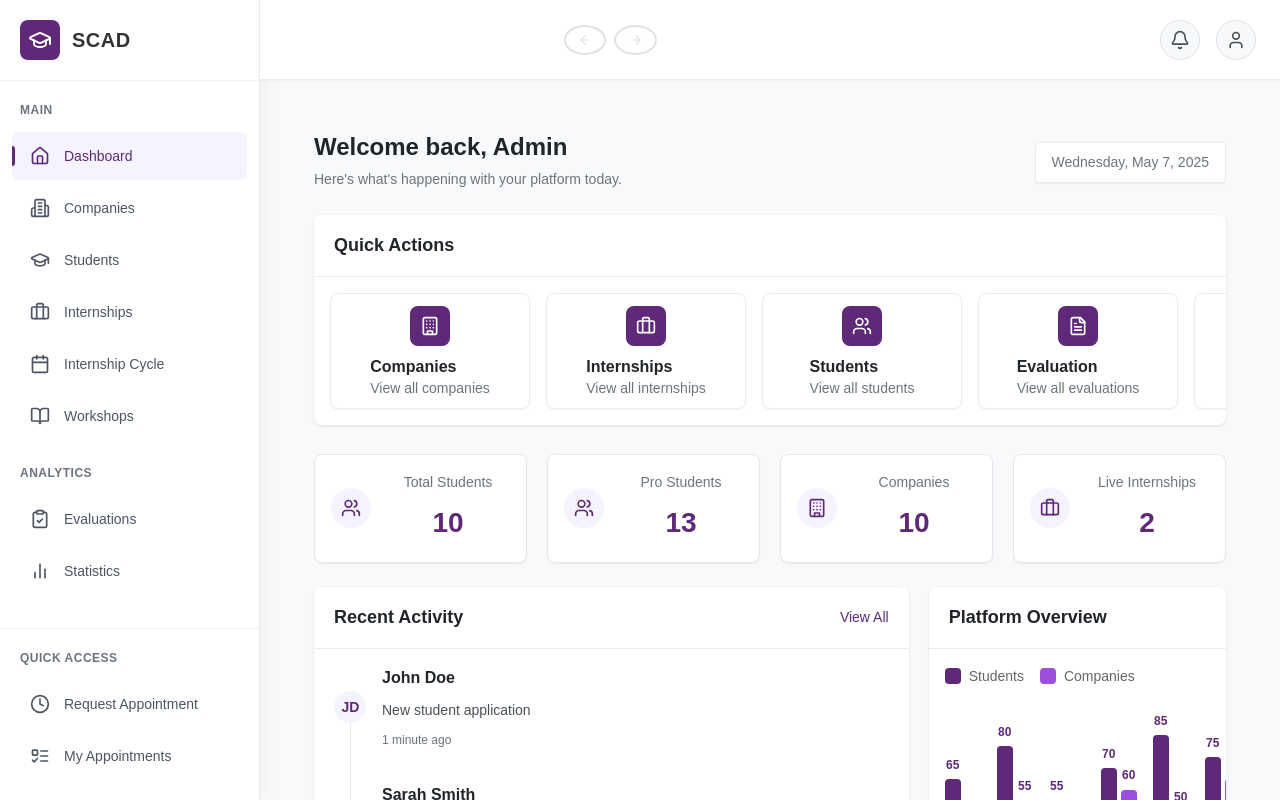
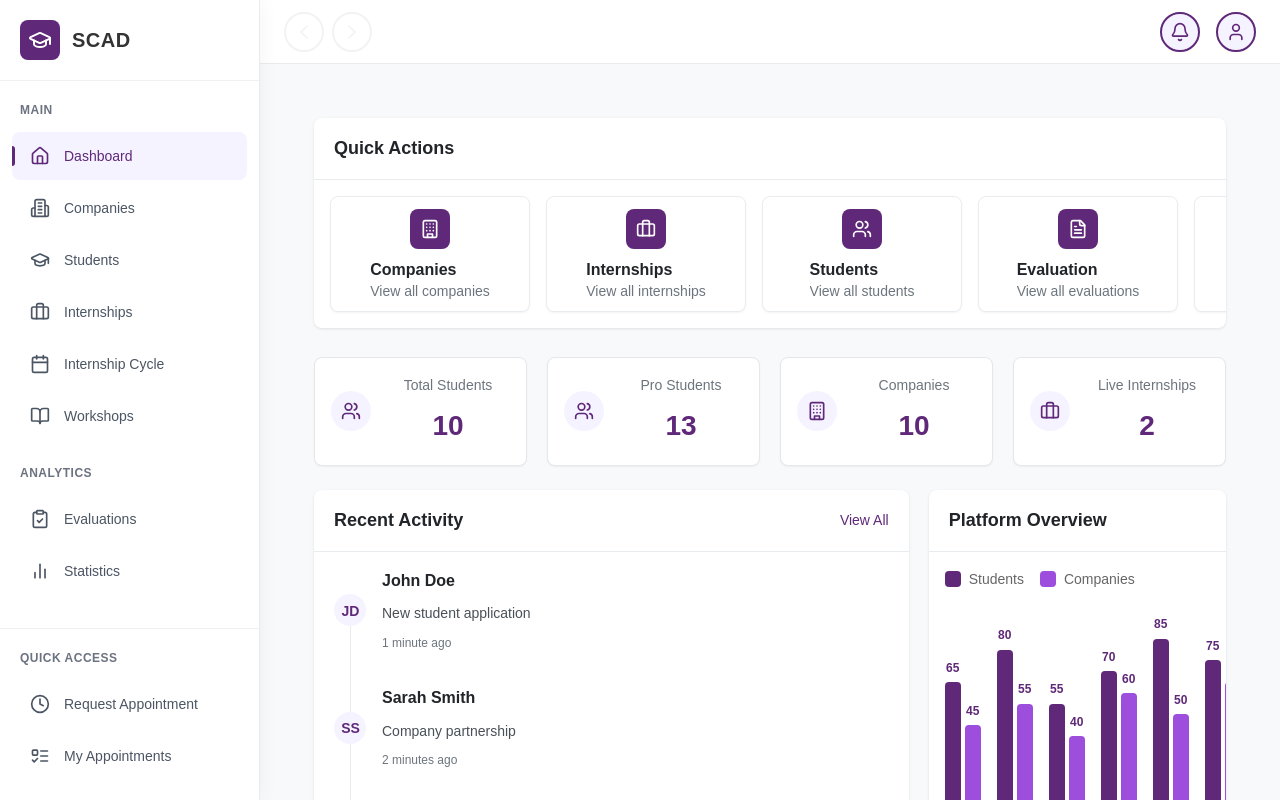
Before and after one commit to yomnaelgohary/Depuggers, a React (Vite) app in the folder my-app/: page /SCAD in a window 1280 px wide. Built offline with nearby package versions, Linux system fonts and the light colour scheme.

Commit message:
me3alem adham ashraf

```diff
--- a/my-app/src/components/Header.css
+++ b/my-app/src/components/Header.css
@@ -58,11 +58,6 @@
 .nav-control-btn:hover:not(.disabled) .nav-arrow-icon {
   color: white; /* Your original hover icon color */
 }
-/* If the SVG itself needs its color changed on hover, and it's inside the span: */
-.nav-control-btn:hover:not(.disabled) .nav-arrow-icon svg {
-  /* stroke: white; */ /* Or fill: white; depending on the SVG */
-  /* This might not be needed if the parent span's color change is sufficient */
-}
 
 
 .nav-control-btn:active:not(.disabled) {
@@ -78,10 +73,6 @@
 .nav-control-btn.disabled .nav-arrow-icon {
   color: #adb5bd; /* Your original disabled icon color */
 }
-/* If the SVG itself needs its color changed when disabled: */
-.nav-control-btn.disabled .nav-arrow-icon svg {
- /* stroke: #adb5bd; */ /* Or fill, if needed */
-}
 
 
 /* --- Enhanced Header Icon Buttons (Notification & Avatar) - REMAINS THE SAME --- */
@@ -94,24 +85,29 @@
   width: 40px;
   height: 40px;
   border-radius: 50%;
-  background-color: #f8f9fa;
-  border: 1px solid #dee2e6;
+  background-color: #f5f3ff;
+  border: 2px solid #5f2878;
+  color: #5f2878;
   display: flex;
   align-items: center;
   justify-content: center;
-  color: #495057;
   cursor: pointer;
-  position: relative;
-  transition: background-color 0.2s ease, color 0.2s ease, border-color 0.2s ease, transform 0.1s ease;
-  padding:0;
+  transition: all 0.2s ease;
+  padding: 0;
+  outline: none;
 }
 .header-icon-button:hover {
-  background-color: #e9ecef;
-  border-color: #ced4da;
-  color: #212529;
+  background-color: #5f2878;
+  color: white;
+  border-color: #5f2878;
+  transform: scale(1.05);
+  box-shadow: 0 2px 8px rgba(95, 40, 120, 0.2);
 }
 .header-icon-button:active {
-  transform: scale(0.92);
+  background-color: #5f2878;
+  color: white;
+  border-color: #5f2878;
+  transform: scale(0.97);
 }
 .header-icon-button:focus-visible {
   outline: 2px solid #5f2878;
@@ -120,9 +116,7 @@
 .header-icon-button:focus {
   outline: none;
 }
-.avatar-button-override {
-  /* Styles if needed */
-}
+
 .notification-container,
 .avatar-container {
   position: relative;
@@ -152,11 +146,12 @@
   position: absolute;
   top: calc(40px + 12px);
   right: 0;
-  width: 280px;
+  width: 220px;
+  min-height: 70px;
   background-color: #ffffff;
   border-radius: 12px;
   box-shadow: 0 10px 30px rgba(0, 0, 0, 0.1);
-  padding: 12px;
+  padding: 8px 12px;
   z-index: 1050;
   border: 1px solid #f0f0f0;
   opacity: 0;
@@ -170,12 +165,20 @@
   visibility: visible;
   transition: opacity 0.2s ease-out, transform 0.2s ease-out, visibility 0s linear;
 }
-/* ... (rest of user dropdown and notification panel styles remain as per the previous enhanced version) ... */
 .user-dropdown-info {
   display: flex;
   align-items: center;
-  gap: 14px;
-  padding: 12px 16px;
+  gap: 10px;
+  padding: 8px 0 4px 0;
+}
+.user-name {
+  font-weight: 600;
+  font-size: 15px;
+  color: #1a202c;
+  margin: 0;
+  white-space: nowrap;
+  overflow: hidden;
+  text-overflow: ellipsis;
 }
 .dropdown-avatar-placeholder {
     width: 44px;
@@ -192,15 +195,6 @@
 }
 .user-details {
   overflow: hidden;
-}
-.user-name {
-  font-weight: 600;
-  font-size: 16px;
-  color: #1a202c;
-  margin: 0 0 4px 0;
-  white-space: nowrap;
-  overflow: hidden;
-  text-overflow: ellipsis;
 }
 .user-email {
   font-size: 13px;
@@ -354,9 +348,7 @@
   flex-shrink: 0;
   padding-top: 2px;
 }
-.notification-icon-type {
-  /* Size is set in JSX */
-}
+
 .notification-icon-type.success { color: #38a169; }
 .notification-icon-type.warning { color: #dd6b20; }
 .notification-icon-type.error   { color: #e53e3e; }
@@ -412,3 +404,148 @@
   background-color: #f0eaff;
   color: #5f2878;
 }
+
+/* Add/replace styles for SCAD Header to match CompanyHeader */
+.ch-company-header {
+  display: flex;
+  justify-content: space-between;
+  align-items: center;
+  padding: 12px 24px;
+  background-color: #fff;
+  border-bottom: 1px solid #eaeaea;
+  height: 64px;
+}
+.ch-header-left {
+  display: flex;
+  align-items: center;
+  gap: 24px;
+}
+.ch-navigation-buttons {
+  display: flex;
+  gap: 8px;
+}
+.ch-nav-button {
+  width: 40px;
+  height: 40px;
+  border-radius: 50%;
+  border: 2px solid #E5E7EB;
+  background-color: transparent;
+  color: #E5E7EB;
+  cursor: pointer;
+  display: flex;
+  align-items: center;
+  justify-content: center;
+  transition: all 0.2s ease;
+  padding: 0;
+}
+.ch-nav-button svg {
+  width: 24px;
+  height: 24px;
+  stroke-width: 1.5;
+}
+.ch-nav-button:hover:not(.ch-disabled) {
+  border-color: #5f2878;
+  color: #5f2878;
+}
+.ch-nav-button:active:not(.ch-disabled) {
+  background-color: #5f2878;
+  border-color: #5f2878;
+  color: white;
+}
+.ch-nav-button.ch-disabled {
+  opacity: 0.5;
+  cursor: not-allowed;
+  border-color: #E5E7EB;
+  color: #E5E7EB;
+}
+.ch-header-right {
+  display: flex;
+  align-items: center;
+  gap: 16px;
+}
+.ch-icon-button {
+  width: 40px;
+  height: 40px;
+  border-radius: 50%;
+  background-color: #f5f3ff;
+  border: 2px solid #5f2878;
+  color: #5f2878;
+  display: flex;
+  align-items: center;
+  justify-content: center;
+  cursor: pointer;
+  transition: all 0.2s ease;
+  padding: 0;
+  outline: none;
+}
+.ch-icon-button:hover {
+  background-color: #5f2878;
+  color: white;
+  border-color: #5f2878;
+  transform: scale(1.05);
+  box-shadow: 0 2px 8px rgba(95, 40, 120, 0.2);
+}
+.ch-icon-button:active {
+  background-color: #5f2878;
+  color: white;
+  border-color: #5f2878;
+  transform: scale(0.97);
+}
+.ch-icon-button svg {
+  width: 20px;
+  height: 20px;
+  color: inherit;
+}
+.ch-notification-bell-container {
+  position: relative;
+}
+.ch-notification-badge {
+  position: absolute;
+  top: -5px;
+  right: -5px;
+  background-color: #dc2626;
+  color: white;
+  border-radius: 50%;
+  width: 18px;
+  height: 18px;
+  font-size: 11px;
+  display: flex;
+  align-items: center;
+  justify-content: center;
+  font-weight: bold;
+  border: 2px solid white;
+}
+.ch-avatar-container {
+  position: relative;
+}
+.ch-avatar-button {
+  width: 40px;
+  height: 40px;
+  border-radius: 50%;
+  background-color: #f5f3ff;
+  border: 2px solid #5f2878;
+  color: #5f2878;
+  display: flex;
+  align-items: center;
+  justify-content: center;
+  cursor: pointer;
+  transition: all 0.2s ease;
+  padding: 0;
+  outline: none;
+}
+.ch-avatar-button:hover {
+  background-color: #5f2878;
+  color: white;
+  transform: scale(1.05);
+  box-shadow: 0 2px 8px rgba(95, 40, 120, 0.2);
+}
+.ch-avatar {
+  display: flex;
+  align-items: center;
+  justify-content: center;
+  width: 32px;
+  height: 32px;
+  border-radius: 50%;
+  background-color: #f0eaff;
+  color: #5f2878;
+}
--- a/my-app/src/components/Header.jsx
+++ b/my-app/src/components/Header.jsx
@@ -1,7 +1,8 @@
 "use client"
 
 import { useState, useEffect, useRef } from "react"
-import { Bell, User, LogOut, X, Info, AlertTriangle, CheckCircle, ArrowLeft, ArrowRight, Phone } from "lucide-react"
+import { Bell, User, LogOut, X, Info, AlertTriangle, CheckCircle, ChevronLeft, ChevronRight, Phone } from "lucide-react"
+import { useNavigate } from "react-router-dom"
 import { useNotifications } from "./NotificationsContext"
 import "./Header.css"
 
@@ -92,6 +93,7 @@ function Header({ onNavigateBack, onNavigateForward, canGoBack, canGoForward })
   const [showUserDropdown, setShowUserDropdown] = useState(false)
   const { notifications } = useNotifications()
   const notificationCount = notifications.length
+  const navigate = useNavigate()
 
   const notificationsPanelRef = useRef(null);
   const userDropdownRef = useRef(null)
@@ -132,41 +134,34 @@ function Header({ onNavigateBack, onNavigateForward, canGoBack, canGoForward })
   }
 
   const handleLogout = () => {
-    console.log("Logging out...");
     setShowUserDropdown(false);
+    navigate("/login");
   };
 
   return (
-    <header className="app-header">
-      <div className="header-left">
-        <div className="navigation-controls">
-          {/* REVERTED TO YOUR ORIGINAL STRUCTURE FOR ARROW BUTTONS if it was working */}
+    <header className="ch-company-header">
+      <div className="ch-header-left">
+        <div className="ch-navigation-buttons">
           <button
-            className={`nav-control-btn ${!canGoBack ? "disabled" : ""}`}
+            className={`ch-nav-button ${!canGoBack ? "ch-disabled" : ""}`}
             onClick={onNavigateBack}
             disabled={!canGoBack}
-            title={canGoBack ? "Go back" : "No previous page"}
+            aria-label="Go back"
           >
-            <span className="nav-arrow-icon"> {/* Keep span if you style icon via this class */}
-              <ArrowLeft size={14} /> {/* Set size directly on Lucide icon */}
-            </span>
+            <ChevronLeft size={24} strokeWidth={1.5} />
           </button>
-
           <button
-            className={`nav-control-btn ${!canGoForward ? "disabled" : ""}`}
+            className={`ch-nav-button ${!canGoForward ? "ch-disabled" : ""}`}
             onClick={onNavigateForward}
             disabled={!canGoForward}
-            title={canGoForward ? "Go forward" : "No next page"}
+            aria-label="Go forward"
           >
-            <span className="nav-arrow-icon"> {/* Keep span if you style icon via this class */}
-              <ArrowRight size={14} /> {/* Set size directly on Lucide icon */}
-            </span>
+            <ChevronRight size={24} strokeWidth={1.5} />
           </button>
         </div>
       </div>
-
-      <div className="header-right">
-        <div className="notification-container">
+      <div className="ch-header-right">
+        <div className="ch-notification-bell-container">
           <button
             className="header-icon-button"
             onClick={toggleNotifications}
@@ -191,7 +186,7 @@ function Header({ onNavigateBack, onNavigateForward, canGoBack, canGoForward })
           )}
         </div>
 
-        <div className="avatar-container">
+        <div className="ch-avatar-container">
           <button
             className="header-icon-button avatar-button-override"
             onClick={toggleUserDropdown}
@@ -207,12 +202,8 @@ function Header({ onNavigateBack, onNavigateForward, canGoBack, canGoForward })
               ref={userDropdownRef}
             >
               <div className="user-dropdown-info">
-                <div className="dropdown-avatar-placeholder">
-                    <User size={22} />
-                </div>
                 <div className="user-details">
                     <p className="user-name">SCAD ADMIN</p>
-                    <p className="user-email">admin@scad.guc.edu.eg</p>
                 </div>
               </div>
               <div className="dropdown-divider"></div>
--- a/my-app/src/pages/Dashboard.css
+++ b/my-app/src/pages/Dashboard.css
@@ -7,37 +7,6 @@
   gap: 24px;
   height: 100%;
   overflow-y: auto;
-}
-
-/* Dashboard Header */
-.dashboard-header {
-  display: flex;
-  justify-content: space-between;
-  align-items: center;
-  margin-bottom: 0px; /* Reduced from 10px */
-}
-
-.dashboard-title {
-  font-size: 24px;
-  font-weight: 600;
-  color: #212529;
-  margin: 0 0 8px 0;
-}
-
-.dashboard-subtitle {
-  font-size: 14px;
-  color: #6c757d;
-  margin: 0;
-}
-
-.date-display {
-  font-size: 14px;
-  color: #6c757d;
-  background-color: #ffffff;
-  padding: 8px 16px;
-  border-radius: 4px;
-  border: 1px solid #e9ecef;
-  box-shadow: 0 1px 2px rgba(0, 0, 0, 0.05);
 }
 
 /* Actions Card - Fixed layout */
--- a/my-app/src/pages/Dashboard.jsx
+++ b/my-app/src/pages/Dashboard.jsx
@@ -93,15 +93,7 @@ function Dashboard({ activePage, onPageChange }) {
   return (
     <div className="dashboard-container">
       {/* Welcome Section */}
-      <div className="dashboard-header">
-        <div>
-          <h1 className="dashboard-title">Welcome back, Admin</h1>
-          <p className="dashboard-subtitle">Here's what's happening with your platform today.</p>
-        </div>
-        <div className="date-display">
-          {new Date().toLocaleDateString("en-US", { weekday: "long", year: "numeric", month: "long", day: "numeric" })}
-        </div>
-      </div>
+      {/* Removed dashboard-header with welcome, subtitle, and date */}
 
       {/* Quick Actions - Using navigation pattern from Sidebar */}
       <div className="dashboard-card actions-card">
```
Also changed, not shown: my-app/src/components/Sidebar.css (+117 -0 lines).
